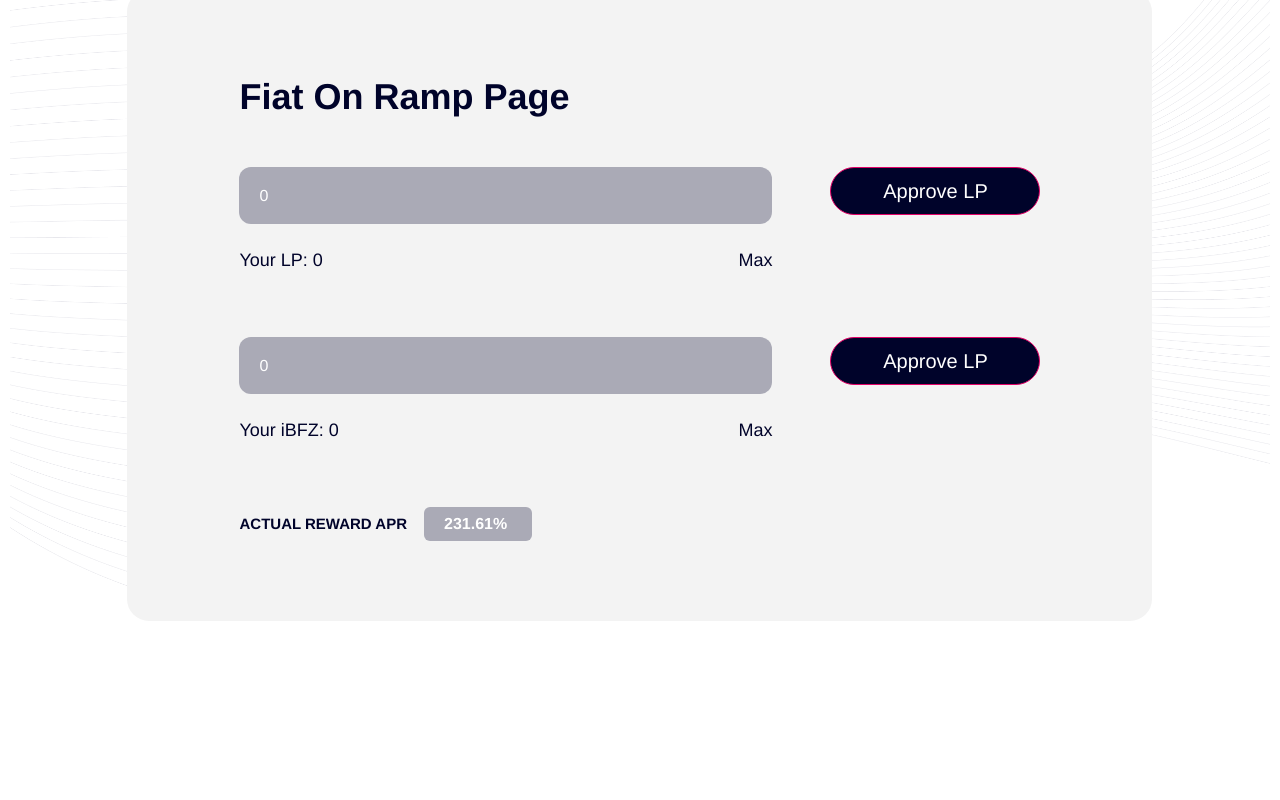
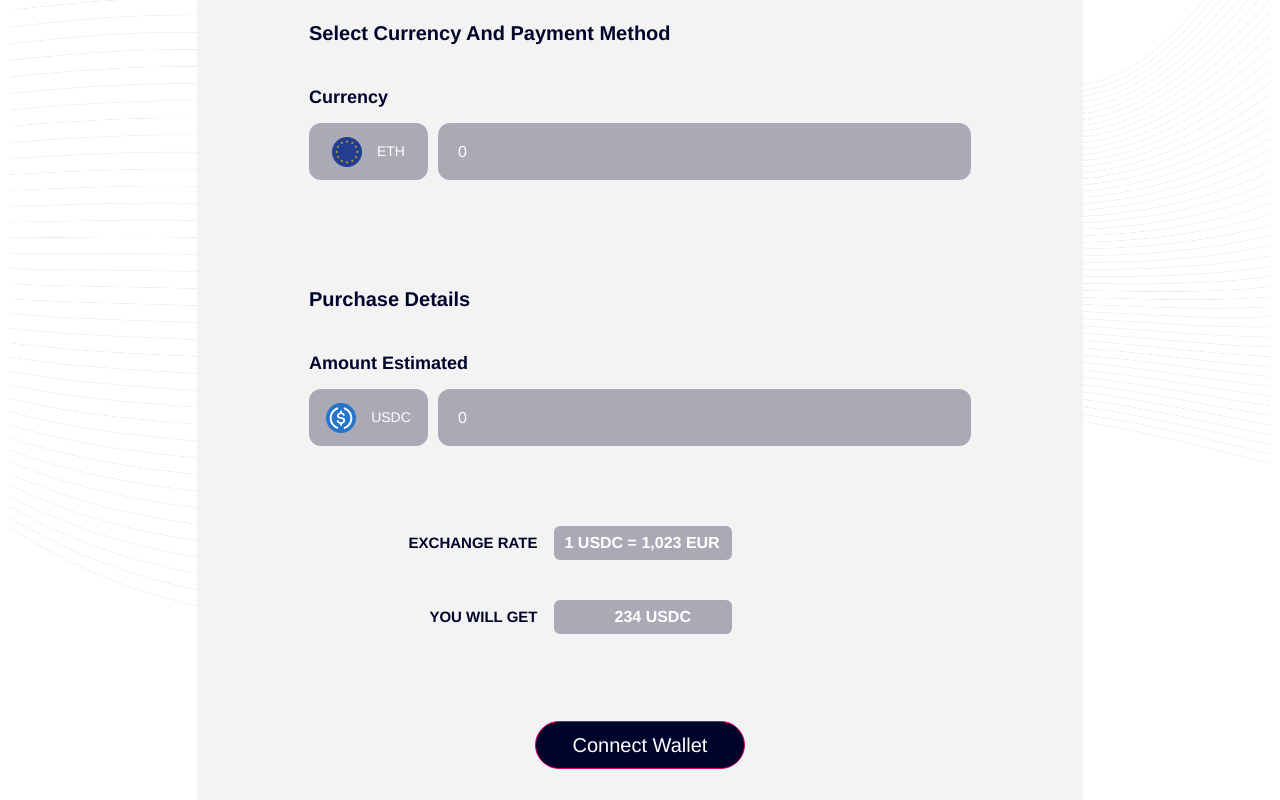
Before and after one commit to cocoa-1012/Dapp-Vue3, a Vue app: page /fiat-on-ramp in a window 1280 px wide. Shown: the part 380-1180 px from the top of the page. Built offline with nearby package versions, Linux system fonts and the light colour scheme.

Commit message:
complete initial pages

```diff
--- a/src/components/Navbar.vue
+++ b/src/components/Navbar.vue
@@ -9,7 +9,7 @@ const count = ref(0);
 </script>
 
 <template>
-  <div class="navbar drop-shadow-lg">
+  <div class="navbar drop-shadow-lg z-50">
     <img src="/src/assets/images/logo.png" alt="Image" class="logo" />
     <div class="routers">
       <router-link to="/">Home</router-link>
--- a/src/views/Farming.vue
+++ b/src/views/Farming.vue
@@ -50,9 +50,26 @@
       </div>
       <button>Approve LP</button>
     </div>
-    <div class="actual_apr">
-      <p class="actual_title">Actual Reward APR</p>
-      <p class="actual_value">231.61%</p>
+    <div class="flex items-center">
+      <p class="actual_title text-[15px] font-semibold uppercase mr-[17px]">
+        Actual Reward APR
+      </p>
+      <p
+        class="
+          actual_value
+          flex
+          items-center
+          pl-[20px]
+          w-[108px]
+          h-[34px]
+          rounded-[6px]
+          font-semibold
+          items-center
+          text-white
+        "
+      >
+        231.61%
+      </p>
     </div>
   </div>
 </template>
@@ -70,22 +87,9 @@
 }
 .actual_title {
   color: var(--text-primary-color);
-  font-size: 15px;
-  font-weight: 600;
-  text-transform: uppercase;
-  margin-right: 17px;
 }
 .actual_value {
-  display: flex;
-  align-items: center;
-  padding-left: 20px;
   background-color: var(--background-color-input);
-  width: 108px;
-  height: 34px;
-  border-radius: 6px;
-  font-weight: 600;
-  align-content: center;
-  color: #ffffff;
 }
 .input_group {
   display: flex;
--- a/src/views/FiatOnRamp.vue
+++ b/src/views/FiatOnRamp.vue
@@ -7,39 +7,119 @@
       w-max
       px-[112px]
       py-[80px]
-      mt-[250px]
+      mt-[100px]
       mb-[200px]
       rounded-[22px]
     "
   >
-    <p class="farming text-left text-[36px] font-semibold mb-[43px]">
-      Fiat On Ramp Page
+    <p class="farming text-left text-[36px] font-semibold mb-[20px]">
+      Fiat On-Ramp
     </p>
-
-    <div class="input_group">
-      <div class="input_div">
-        <input type="number" value="0" />
-        <div class="input_value">
-          <p>Your LP: 0</p>
-          <p>Max</p>
-        </div>
+    <p class="qq text-left text-[20px] font-bold my-6">
+      Select Currency And Payment Method
+    </p>
+    <p class="aa text-[18px] font-semibold text-left my-3">Currency</p>
+    <div class="flex justify-between mb-20">
+      <div
+        class="
+          zz
+          flex
+          justify-center
+          items-center
+          mr-[10px]
+          w-[119px]
+          h-[57px]
+          rounded-[12px]
+        "
+      >
+        <img src="/src/assets/images/eur.png" alt="Image" class="eth" />
+        <p class="text-white text-[14px] ml-[15px]">ETH</p>
       </div>
-      <button>Approve LP</button>
+      <input type="text" value="0" />
     </div>
-    <div class="input_group">
-      <div class="input_div">
-        <input type="number" value="0" />
-        <div class="input_value">
-          <p>Your iBFZ: 0</p>
-          <p>Max</p>
-        </div>
+    <p class="qq text-left text-[20px] font-bold my-6">Purchase Details</p>
+    <p class="aa text-[18px] font-semibold text-left my-3">Amount Estimated</p>
+    <div class="flex justify-between">
+      <div
+        class="
+          zz
+          flex
+          justify-center
+          items-center
+          mr-[10px]
+          w-[119px]
+          h-[57px]
+          rounded-[12px]
+        "
+      >
+        <img src="/src/assets/images/usdc.png" alt="Image" class="eth" />
+        <p class="text-white text-[14px] ml-[15px]">USDC</p>
       </div>
-      <button>Approve LP</button>
+      <input type="text" value="0" />
     </div>
-    <div class="actual_apr">
-      <p class="actual_title">Actual Reward APR</p>
-      <p class="actual_value">231.61%</p>
+    <div class="flex items-center justify-center mr-40 mt-20">
+      <p
+        class="
+          actual_title
+          text-[15px]
+          w-[150px]
+          font-semibold
+          uppercase
+          mr-[17px]
+          text-right
+        "
+      >
+        Exchange Rate
+      </p>
+      <p
+        class="
+          actual_value
+          flex
+          items-center
+          pl-[10px]
+          w-[178px]
+          h-[34px]
+          rounded-[6px]
+          font-semibold
+          items-center
+          text-white
+        "
+      >
+        1 USDC = 1,023 EUR
+      </p>
     </div>
+    <div class="flex items-center justify-center mr-40 mt-10">
+      <p
+        class="
+          actual_title
+          text-[15px]
+          w-[150px]
+          font-semibold
+          uppercase
+          mr-[17px]
+          text-right
+        "
+      >
+        You Will Get
+      </p>
+      <p
+        class="
+          actual_value
+          flex
+          items-center
+          pl-[60px]
+          w-[178px]
+          h-[34px]
+          rounded-[6px]
+          font-semibold
+          items-center
+          text-white
+        "
+      >
+        234 USDC
+      </p>
+    </div>
+    <button class="mt-[87px] m-auto">Connect Wallet</button>
   </div>
 </template>
 
--- a/src/views/Governance.vue
+++ b/src/views/Governance.vue
@@ -2,45 +2,101 @@
   <div
     class="
       ttt
+      relative
       flex flex-col
       items-left
       w-max
       px-[112px]
       py-[80px]
-      mt-[250px]
+      mt-[100px]
       mb-[200px]
       rounded-[22px]
     "
   >
-    <p class="farming text-left text-[36px] font-semibold mb-[43px]">
-      Governance Page
+    <p class="farming text-left text-[36px] font-semibold mb-[20px]">
+      Governance
     </p>
+    <p class="qq text-left text-[20px] font-bold mb-20">Proposals</p>
     <div class="input_group">
-      <div class="input_div">
-        <input type="number" value="0" />
-        <div class="input_value">
-          <p>Your LP: 0</p>
-          <p>Max</p>
+      <div class="input_div flex">
+        <div>
+          <p class="qq text-left text-[12px] mb-3">Description</p>
+          <div
+            class="
+              zz
+              flex
+              items-center
+              mr-[10px]
+              w-[287px]
+              h-[57px]
+              rounded-[12px]
+            "
+          ></div>
+        </div>
+        <div>
+          <p class="qq text-left text-[12px] mb-3">Status</p>
+          <div
+            class="
+              zz
+              flex
+              items-center
+              mr-[10px]
+              w-[82px]
+              h-[57px]
+              rounded-[12px]
+            "
+          ></div>
+        </div>
+        <div>
+          <p class="qq text-left text-[12px] mb-3">Start Date</p>
+          <div
+            class="
+              zz
+              flex
+              items-center
+              mr-[10px]
+              w-[82px]
+              h-[57px]
+              rounded-[12px]
+            "
+          ></div>
+        </div>
+        <div>
+          <p class="qq text-left text-[12px] mb-3">End Date</p>
+          <div
+            class="
+              zz
+              flex
+              items-center
+              mr-[10px]
+              w-[82px]
+              h-[57px]
+              rounded-[12px]
+            "
+          ></div>
+        </div>
+        <div>
+          <p class="qq text-left text-[12px] mb-3">Author</p>
+          <div
+            class="
+              zz
+              flex
+              items-center
+              mr-[10px]
+              w-[82px]
+              h-[57px]
+              rounded-[12px]
+            "
+          ></div>
         </div>
       </div>
-      <button>Approve LP</button>
-    </div>
-    <div class="input_group">
-      <div class="input_div">
-        <input type="number" value="0" />
-        <div class="input_value">
-          <p>Your iBFZ: 0</p>
-          <p>Max</p>
-        </div>
-      </div>
-      <button>Approve LP</button>
-    </div>
-    <div class="actual_apr">
-      <p class="actual_title">Actual Reward APR</p>
-      <p class="actual_value">231.61%</p>
+      <button class="absolute top-24 right-28">Create New</button>
     </div>
   </div>
 </template>
 
 <style>
+.qq {
+  color: var(--text-primary-color);
+}
 </style>
--- a/src/views/Home.vue
+++ b/src/views/Home.vue
@@ -50,12 +50,77 @@
       </div>
       <button>Approve LP</button>
     </div>
-    <div class="actual_apr">
-      <p class="actual_title">Actual Reward APR</p>
-      <p class="actual_value">231.61%</p>
+    <div class="flex items-center">
+      <p class="actual_title text-[15px] font-semibold uppercase mr-[17px]">
+        Actual Reward APR
+      </p>
+      <p
+        class="
+          actual_value
+          flex
+          items-center
+          pl-[20px]
+          w-[108px]
+          h-[34px]
+          rounded-[6px]
+          font-semibold
+          items-center
+          text-white
+        "
+      >
+        231.61%
+      </p>
     </div>
   </div>
 </template>
 
 <style>
+.ttt {
+  background-color: var(--background-color-secondary);
+}
+.farming {
+  color: var(--text-primary-color);
+}
+.actual_apr {
+  display: flex;
+  align-items: center;
+}
+.actual_title {
+  color: var(--text-primary-color);
+}
+.actual_value {
+  background-color: var(--background-color-input);
+}
+.input_group {
+  display: flex;
+  margin-bottom: 63px;
+}
+button {
+  background-color: #00032a;
+  border: solid 1px #e20267;
+  border-radius: 219px;
+  width: 210px;
+  height: 48px;
+  margin-left: 58px;
+  font-size: 20px;
+  color: #ffffff;
+}
+input {
+  background-color: var(--background-color-input);
+  border-radius: 12px;
+  height: 57px;
+  width: 533px;
+  color: #ffffff;
+  padding-left: 20px;
+}
+
+.input_value {
+  display: flex;
+  justify-content: space-between;
+  font-size: 18px;
+  margin-top: 23px;
+}
+.input_value p {
+  color: var(--text-primary-color);
+}
 </style>
--- a/src/views/Swap.vue
+++ b/src/views/Swap.vue
@@ -14,33 +14,80 @@
   >
     <p class="farming text-left text-[36px] font-semibold mb-[43px]">Swap</p>
     <p class="aa text-[18px] font-semibold text-left my-3">From</p>
-    <div class="input_group1">
     <div class="flex justify-between">
-        <div class="zz flex items-center mr-[10px]">
+      <div
+        class="
+          zz
+          flex
+          justify-center
+          items-center
+          mr-[10px]
+          w-[119px]
+          h-[57px]
+          rounded-[12px]
+        "
+      >
         <img src="/src/assets/images/eth.png" alt="Image" class="eth" />
         <p class="text-white text-[14px] ml-[15px]">ETH</p>
       </div>
       <input type="text" value="0" />
     </div>
-    </div>
     <p class="aa text-[18px] font-semibold text-right my-3">Max</p>
 
     <div class="flex items-center justify-between my-8">
-      <img src="/src/assets/images/d-reload.png" alt="Image" class="w-[18px]" />
+      <svg
+        width="18"
+        height="20"
+        viewBox="0 0 18 20"
+        fill="none"
+        xmlns="http://www.w3.org/2000/svg"
+        class="mm"
+      >
+        <path
+          d="M6 6H3.275C4.12474 4.77696 5.34303 3.85743 6.75216 3.37554C8.16129 2.89365 9.68753 2.87461 11.1082 3.3212C12.529 3.76779 13.7698 4.65664 14.6498 5.8581C15.5298 7.05955 16.0028 8.51075 16 10H18C18.0009 8.13849 17.4245 6.32252 16.3503 4.80224C15.2761 3.28195 13.7569 2.13217 12.002 1.51126C10.2471 0.890354 8.3428 0.828883 6.55151 1.33531C4.76022 1.84175 3.17003 2.89116 2 4.339V2H0V8H6V6Z"
+          fill="currentColor"
+        />
+        <path
+          d="M12 14H14.725C13.8753 15.223 12.657 16.1426 11.2478 16.6245C9.83871 17.1063 8.31247 17.1254 6.89176 16.6788C5.47105 16.2322 4.2302 15.3434 3.35021 14.1419C2.47023 12.9404 1.99716 11.4892 2 10H9.55917e-07C-0.00085677 11.8615 0.575521 13.6775 1.64974 15.1978C2.72395 16.718 4.24315 17.8678 5.99805 18.4887C7.75295 19.1096 9.6572 19.1711 11.4485 18.6647C13.2398 18.1582 14.83 17.1088 16 15.661V18H18V12H12V14Z"
+          fill="currentColor"
+        />
+      </svg>
       <div class="flex items-center">
-        <img
-          src="/src/assets/images/d-pluscircle.png"
-          alt="Image"
-          class="w-[18px] h-[18px] mx-3 w-5 h-5"
+        <svg
+          width="22"
+          height="22"
+          viewBox="0 0 22 22"
+          fill="none"
+          xmlns="http://www.w3.org/2000/svg"
+          class="mm w-[18px] h-[18px] mx-3 w-5 h-5"
+        >
+          <path
+            d="M11 0.875C5.417 0.875 0.875 5.417 0.875 11C0.875 16.583 5.417 21.125 11 21.125C16.583 21.125 21.125 16.583 21.125 11C21.125 5.417 16.583 0.875 11 0.875ZM11 18.875C6.658 18.875 3.125 15.342 3.125 11C3.125 6.658 6.658 3.125 11 3.125C15.342 3.125 18.875 6.658 18.875 11C18.875 15.342 15.342 18.875 11 18.875Z"
+            fill="currentColor"
           />
+          <path
+            d="M12 6H10V10H6V12H10V16H12V12H16V10H12V6Z"
+            fill="currentColor"
+          />
+        </svg>
         <p class="circle-text text-[12px]">Add A Send (Optional)</p>
       </div>
     </div>
 
     <p class="aa text-[18px] font-semibold text-left my-3">To</p>
-    <div class="input_group1">
     <div class="flex justify-between">
-        <div class="zz flex items-center mr-[10px]">
+      <div
+        class="
+          zz
+          flex
+          justify-center
+          items-center
+          mr-[10px]
+          w-[119px]
+          h-[57px]
+          rounded-[12px]
+        "
+      >
         <img
           src="/src/assets/images/logo-small.png"
           alt="Image"
@@ -49,7 +96,6 @@
         <p class="text-white text-[14px] ml-[15px]">IBZ</p>
       </div>
       <input type="text" value="0" />
-      </div>
     </div>
     <button class="mt-[87px] m-auto">Connect Wallet</button>
   </div>
@@ -63,14 +109,14 @@
   width: 30px;
   height: 30px;
 }
-.aa {
+.aa,
+.mm {
   color: var(--text-primary-color);
+}
+.mm:hover {
+  cursor: pointer;
 }
 .zz {
   background-color: var(--background-color-input);
-  height: 57px;
-  width: 119px;
-  border-radius: 12px;
-  justify-content: center;
 }
 </style>
```
Also changed, not shown: src/assets/images/eur.png (renamed from src/assets/images/Mask group.png), src/assets/images/usdc.png (renamed from src/assets/images/usd-coin-usdc-logo 1.png). Lines whose indentation alone changed are shown as unchanged.
